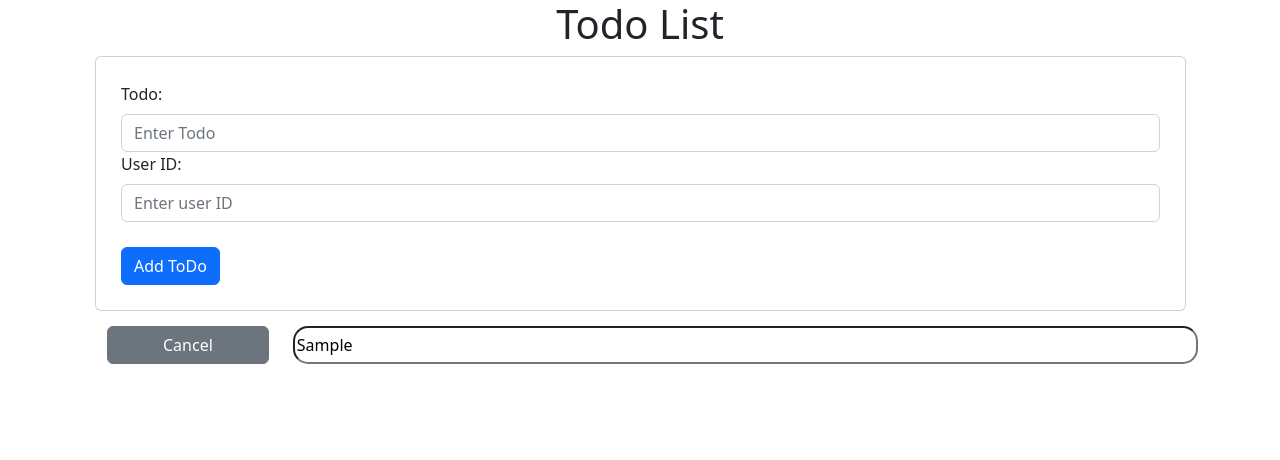
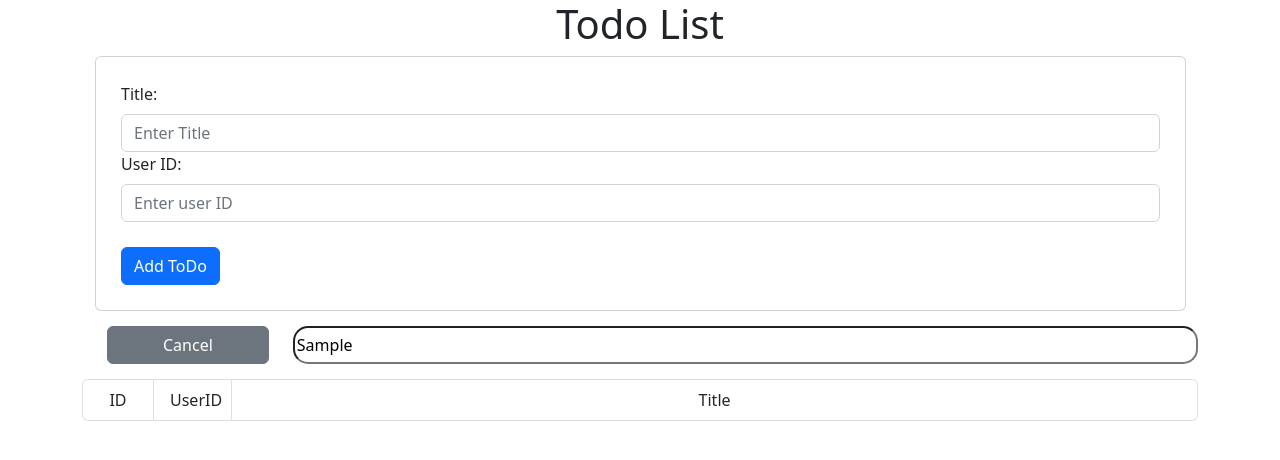
Before and after one commit to smartsnake/todo-app, a React (Create React App) app: page / in a window 1280 px wide. Both pictures are taken after typing "Sample" into the empty fields and a click on the button "Create ToDo". Shown: the top 460 px of the page. Built offline with nearby package versions, Linux system fonts and the light colour scheme; no server answers.

Commit message:
Init List View

```diff
--- a/src/component/PaginateItem.js
+++ b/src/component/PaginateItem.js
@@ -33,7 +33,7 @@ export default function PaginatedItems({ deleteTodo, updateTodo, itemsPerPage, i
         <>
         {currentItems.map(todoItem => (
               todoItem == null ? null : (
-                        <Col lg={4} md={6} sm={12} xs={12} key={todoItem.id}>
+                        <Col key={todoItem.id}>
                             <TodoItem deleteTodo={deleteTodo} updateTodo={updateTodo} todoItem={todoItem}/>
                         </Col>
                         )
--- a/src/component/TodoList.js
+++ b/src/component/TodoList.js
@@ -6,6 +6,7 @@ import Col from 'react-bootstrap/Col';
 import Form from 'react-bootstrap/Form';
 import Card from 'react-bootstrap/Card';
 import Button from 'react-bootstrap/Button';
+import ListGroup from 'react-bootstrap/ListGroup';
 
 import PaginatedItems from './PaginateItem';
 
@@ -61,14 +62,14 @@ export default function TodoList() {
 
         const todoItem = {
             "userId": form.elements.userid.value,
-            "id": Math.floor(Math.random() * 1000000),
+            "id": Math.floor(Math.random() * (1000 - todoList.length + 1) + todoList.length),
             "title": form.elements.title.value,
             "completed": false
         };
         //Create the item in the database.
         createTodoItem(todoItem).then(res => {
             //Add the item to the state.
-            setTodoList([...todoList, todoItem]);
+            setTodoList([todoItem,...todoList]);
         }).catch(error => {
             console.log(error);
         }
@@ -119,8 +120,8 @@ export default function TodoList() {
                     <Card style={{padding:"25px", width:"100%" , textAlign:"left"}}>
                         <Form onSubmit={handleSubmit}>
                             <Form.Group controlId="formEditTodo" />
-                            <Form.Label>Todo:</Form.Label>
-                            <Form.Control name="title" type="text" placeholder="Enter Todo" />
+                            <Form.Label>Title:</Form.Label>
+                            <Form.Control name="title" type="text" placeholder="Enter Title" />
 
                             <Form.Label>User ID:</Form.Label>
                             <Form.Control name="userid" type="text" placeholder="Enter user ID" />
@@ -139,12 +140,15 @@ export default function TodoList() {
                     <input style={{flex:1, width:"100%", height:"100%", borderRadius: 15 }} ref={searchRef} onChange={handleSearch} placeholder='Search'/>
                 </Col>
             </Row>
-            <Col style={{paddingTop:"15px"}} >
-                <Row>
+            <Col style={{paddingTop:"15px", alignItems:"center", alignContent:"center", alignSelf:"center"}} >
+                <ListGroup horizontal as="ul">
+                    <ListGroup.Item as="li" style={{width:"7%"}}>ID</ListGroup.Item>
+                    <ListGroup.Item as="li" style={{width:"7%"}}>UserID</ListGroup.Item>
+                    <ListGroup.Item as="li" style={{width:"100%"}}>Title</ListGroup.Item>
+                </ListGroup>
 
-                    <PaginatedItems deleteTodo={deleteTodo} updateTodo={updateTodo} itemsPerPage={9} items={searchTodoList}/>
+                    <PaginatedItems deleteTodo={deleteTodo} updateTodo={updateTodo} itemsPerPage={16} items={searchTodoList}/>
 
-                </Row>
             </Col>
         </Container>
 
--- a/src/component/todoItem.js
+++ b/src/component/todoItem.js
@@ -1,8 +1,8 @@
 import React, {useState} from 'react'
 
-import Card from 'react-bootstrap/Card';
 import Container from 'react-bootstrap/Container';
 import Button from 'react-bootstrap/Button';
+import ListGroup from 'react-bootstrap/ListGroup';
 
 import { updateTodoItem, deleteTodoItem} from '../util/backend';
 
@@ -47,7 +47,6 @@ export default function TodoItem({deleteTodo, updateTodo, todoItem}) {
     updateTodoItem(todoItem.id, updatedTodoItem).then(res => {
       console.log(res);
 
-
       //API doesnt really update the todoItem, so we need to update the state manually
       updateTodo(todoItem.id, updatedTodoItem);
       //Reset form
@@ -73,35 +72,35 @@ export default function TodoItem({deleteTodo, updateTodo, todoItem}) {
   return (
     <Container onClick={handleSelect}>
     {isSelected ? (
-    <Card style={{ height:"240px", width:"100%", textAlign:"left"}}>
-          <Card.Body>
-            <Card.Text>ID: <input disabled={true} value={todoItem.id}/></Card.Text>
+    <ListGroup horizontal as="ul">
+            <ListGroup.Item as="li" style={{width:"7%"}}><input style={{width:"80%"}} disabled={true} value={todoItem.id}/></ListGroup.Item>
 
-            <Card.Text>User ID: <input onChange={event => setTodoUserId(event.target.value)} value={todoUserId}/></Card.Text>
+            <ListGroup.Item as="li" style={{width:"7%"}}><input style={{width:"80%"}} onChange={event => setTodoUserId(event.target.value)} value={todoUserId}/></ListGroup.Item>
 
-            <Card.Text>Title: <input style={{flex:1, width:"80%"}} onChange={event => setTodoTitle(event.target.value)} value={todoTitle}/></Card.Text>
+            <ListGroup.Item as="li" style={{width:"75%"}} >
+              <input style={{flex:1, width:"80%", paddingRight:"10px"}} onChange={event => setTodoTitle(event.target.value)} value={todoTitle}/>
+              Completed: <input type="checkbox" onChange={() => setTodoCompleted(!todoCompleted)} defaultChecked={todoCompleted}/>
+            </ListGroup.Item>
 
-            <Card.Text>Completed:
-              <input type="checkbox" onChange={() => setTodoCompleted(!todoCompleted)} defaultChecked={todoCompleted}/>
-              {" "}
+            {/* <ListGroup.Item as="li">
+
+
+            </ListGroup.Item> */}
+            <ListGroup.Item as="li" style={{width:"25%"}}>
               <Button variant="primary" onClick={handleUpdate}>Update</Button>
               {" "}
               <Button variant="danger" onClick={handleDelete}>Delete</Button>
               {" "}
               <Button variant="secondary" onClick={handleDeselect}>Cancel</Button>
-            </Card.Text>
-
-          </Card.Body>
-      </Card>
+            </ListGroup.Item>
+      </ListGroup>
       ) :
       (
-      <Card style={{flex:1, height:"240px", width:"100%", textAlign:"left"}}>
-          <Card.Body>
-            <Card.Text>ID: {todoItem.id}</Card.Text>
-            <Card.Text>User ID: {todoItem.userId}</Card.Text>
-              {todoItem.completed ? <Card.Text><strike>{todoItem.title}</strike></Card.Text> :<Card.Text>{todoItem.title}</Card.Text>}
-          </Card.Body>
-      </Card>
+      <ListGroup horizontal as="ul">
+            <ListGroup.Item as="li" style={{width:"7%"}}>{todoItem.id}</ListGroup.Item>
+            <ListGroup.Item as="li" style={{width:"7%"}}>{todoItem.userId}</ListGroup.Item>
+              {todoItem.completed ? <ListGroup.Item as="li" style={{width:"100%"}}><strike>{todoItem.title}</strike></ListGroup.Item> :<ListGroup.Item as="li" style={{width:"100%"}}>{todoItem.title}</ListGroup.Item>}
+      </ListGroup>
     )}
 
     </Container>
--- a/src/util/backend.js
+++ b/src/util/backend.js
@@ -12,7 +12,6 @@ export async function getTodoItem(id) {
 
 // create a new todo item in the database
 export async function createTodoItem(todoItem) {
-    console.log(todoItem);
     return fetch(endpoint, {
         method: "POST",
         body: JSON.stringify(todoItem)
```
